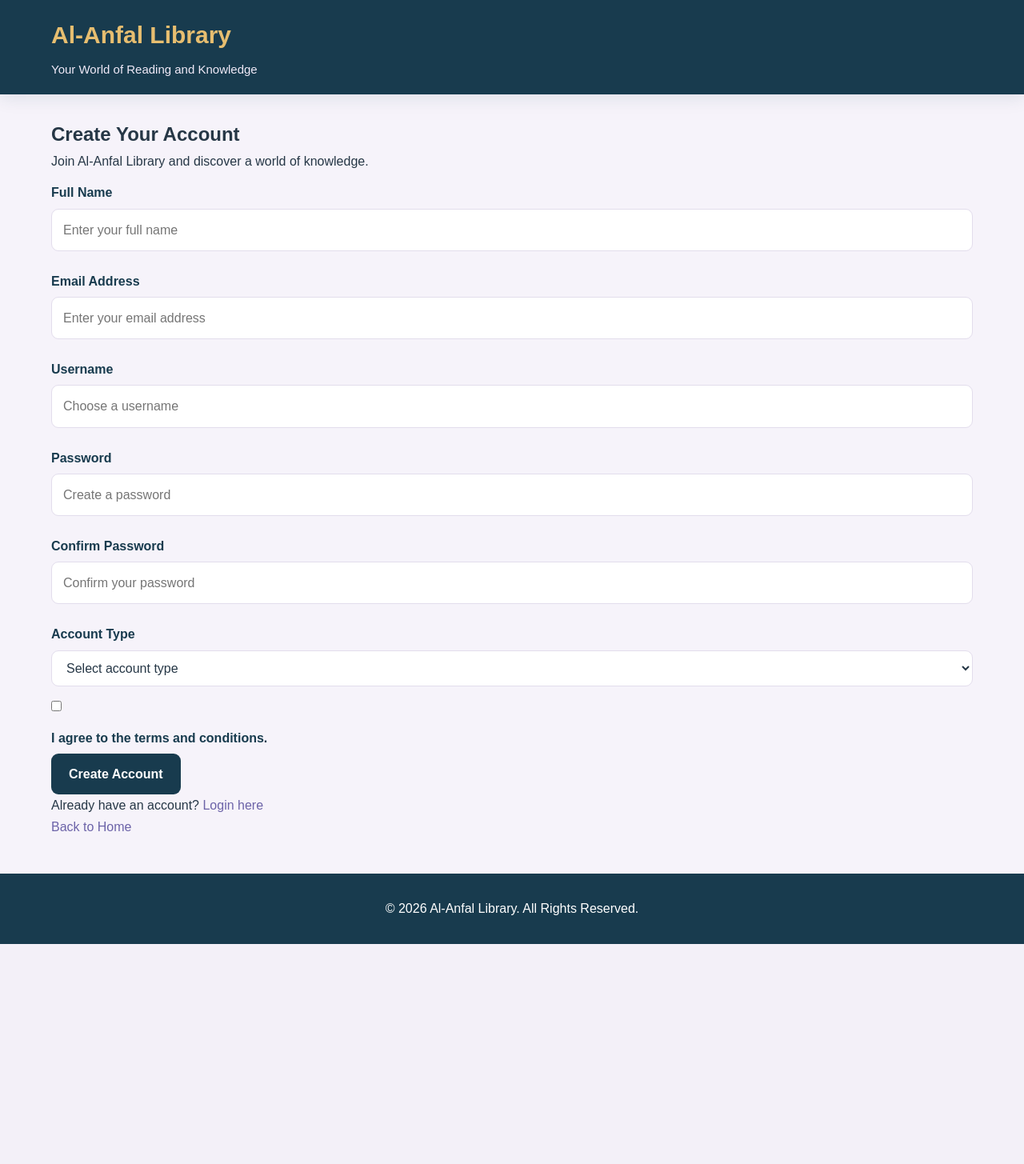
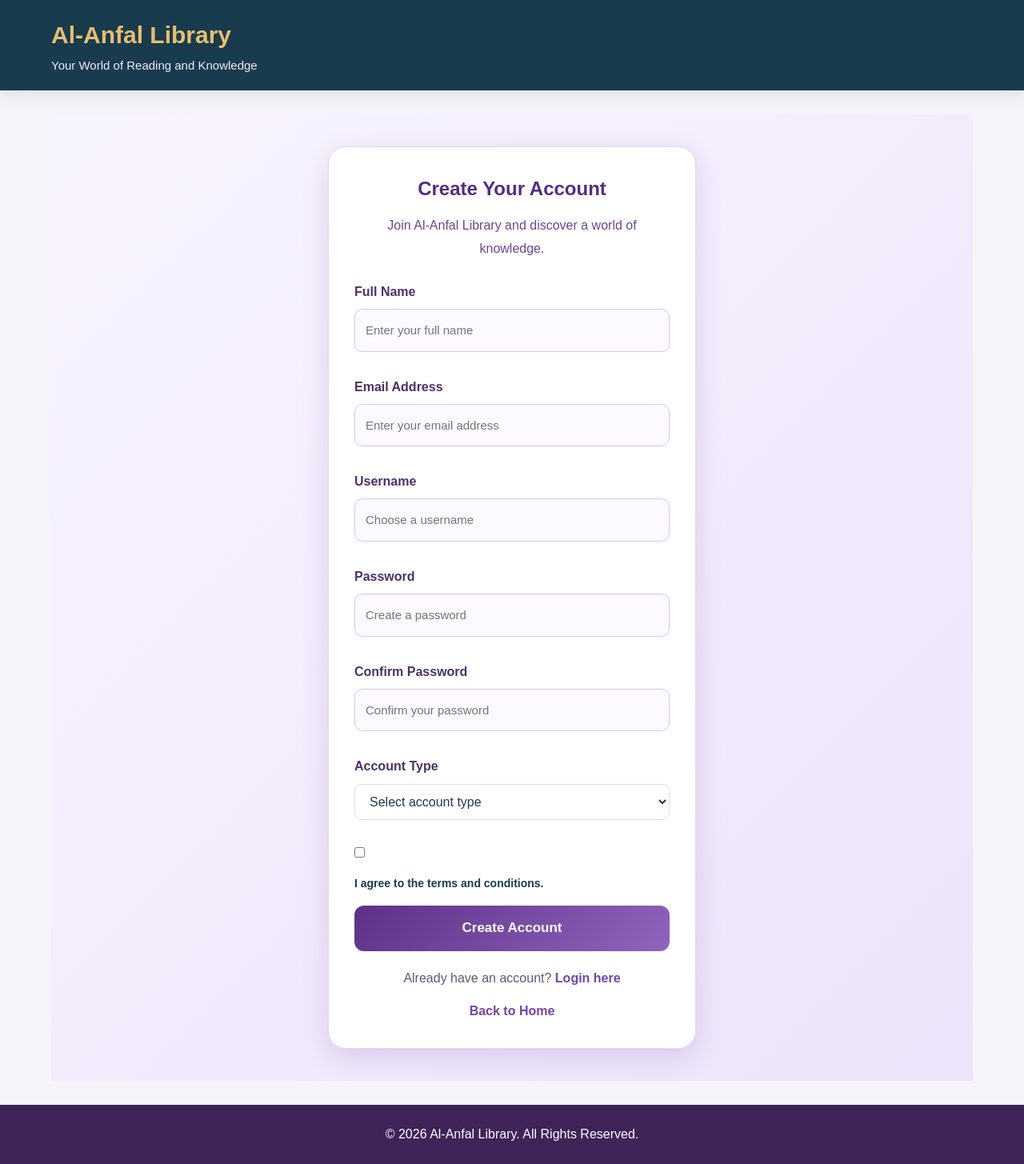
Before and after one commit to asmaa-abdalhey-238/alanfal-library-, a PHP site: page /create-account.html in a window 1280 px wide. Shown: the whole page at 80% size. Before the commit the page ends 1180 px from the top, so only its background shows below. Run offline with PHP 8.4, Linux system fonts and the light colour scheme.

Commit message:
Add styles for Create Account page
Added styles for account creation page including header, footer, and form elements.

```diff
--- a/css/style.css
+++ b/css/style.css
@@ -562,7 +562,6 @@ body {
     background-color: #F6F3FA !important;
     color: #263746 !important;
 }
-
 header {
     background-color: #183B4E !important;
     color: white !important;
@@ -571,3 +570,161 @@ header {
 h1 {
     color: #E7BE70 !important;
 }
+
+    }
+/* ===== Create Account Page - Purple Design ===== */
+
+.page-header {
+background: linear-gradient(135deg, #4B247A, #7952A9, #A78BCA);
+color: white;
+text-align: center;
+padding: 28px 15px;
+border-radius: 0 0 25px 25px;
+box-shadow: 0 5px 18px rgba(75, 36, 122, 0.2);
+}
+
+.page-header h1 {
+color: white;
+margin: 0;
+font-size: 30px;
+}
+
+.account-container {
+min-height: 75vh;
+display: flex;
+justify-content: center;
+align-items: center;
+padding: 40px 16px;
+background: linear-gradient(135deg, #F8F4FF, #EDE3FA);
+}
+
+.account-card {
+background: #FFFFFF;
+width: 100%;
+max-width: 460px;
+padding: 32px;
+border-radius: 22px;
+box-shadow: 0 10px 35px rgba(75, 36, 122, 0.15);
+border: 1px solid #E4D5F5;
+}
+
+.welcome-text {
+text-align: center;
+color: #6B4595;
+margin-bottom: 25px;
+line-height: 1.8;
+}
+
+.account-card h2 {
+color: #542C83;
+text-align: center;
+margin-top: 0;
+margin-bottom: 12px;
+}
+
+.form-group {
+margin-bottom: 18px;
+}
+
+.form-group label {
+display: block;
+color: #4B3268;
+font-weight: bold;
+margin-bottom: 8px;
+}
+
+.form-group input {
+width: 100%;
+padding: 13px;
+border: 1px solid #D7C5EA;
+border-radius: 10px;
+background: #FCFAFF;
+color: #352344;
+font-size: 15px;
+box-sizing: border-box;
+outline: none;
+transition: 0.3s;
+}
+
+.form-group input:focus {
+border-color: #8957BD;
+box-shadow: 0 0 0 3px rgba(137, 87, 189, 0.13);
+background: white;
+}
+
+.terms {
+color: #665675;
+font-size: 14px;
+line-height: 1.8;
+margin: 15px 0;
+}
+
+.terms a,
+.login-link a,
+.home-link a {
+color: #7545A5;
+font-weight: bold;
+text-decoration: none;
+}
+
+.terms a:hover,
+.login-link a:hover,
+.home-link a:hover {
+color: #48216F;
+text-decoration: underline;
+}
+
+.submit-button {
+display: block;
+width: 100%;
+padding: 14px;
+background: linear-gradient(135deg, #5C3288, #9164BD);
+color: white;
+border: none;
+border-radius: 12px;
+font-size: 17px;
+font-weight: bold;
+cursor: pointer;
+transition: 0.3s;
+}
+
+.submit-button:hover {
+background: linear-gradient(135deg, #45216E, #7545A5);
+transform: translateY(-2px);
+box-shadow: 0 6px 15px rgba(75, 36, 122, 0.2);
+}
+
+.login-link,
+.home-link {
+text-align: center;
+margin-top: 20px;
+color: #665675;
+line-height: 1.8;
+}
+
+.home-link {
+margin-top: 12px;
+}
+
+.page-footer {
+background: #3E2458;
+color: white;
+text-align: center;
+padding: 18px 12px;
+margin-top: 0;
+}
+
+@media (max-width: 500px) {
+.account-container {
+padding: 25px 12px;
+}
+
+.account-card {
+    padding: 23px 18px;
+}
+
+.page-header h1 {
+    font-size: 24px;
+}
+
+    }
```
